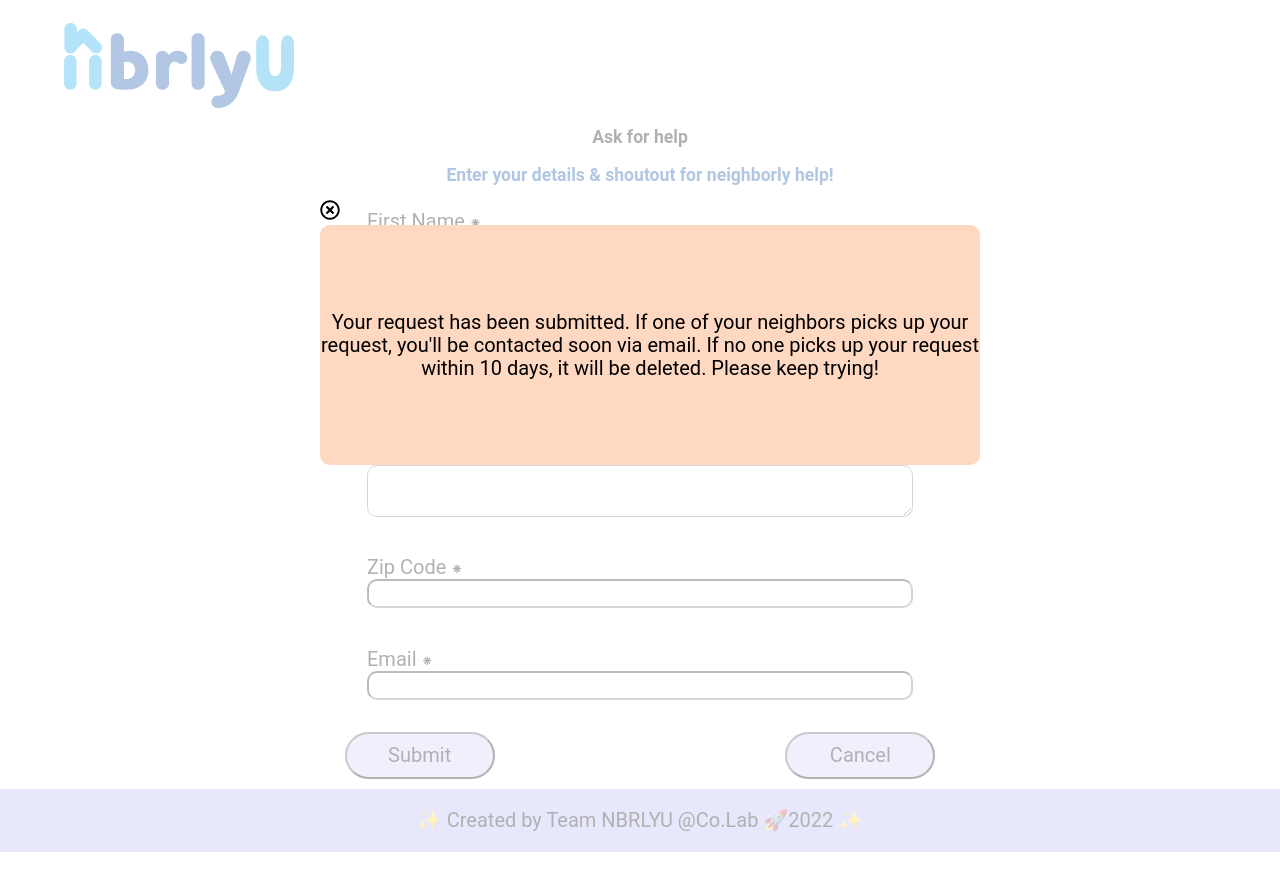
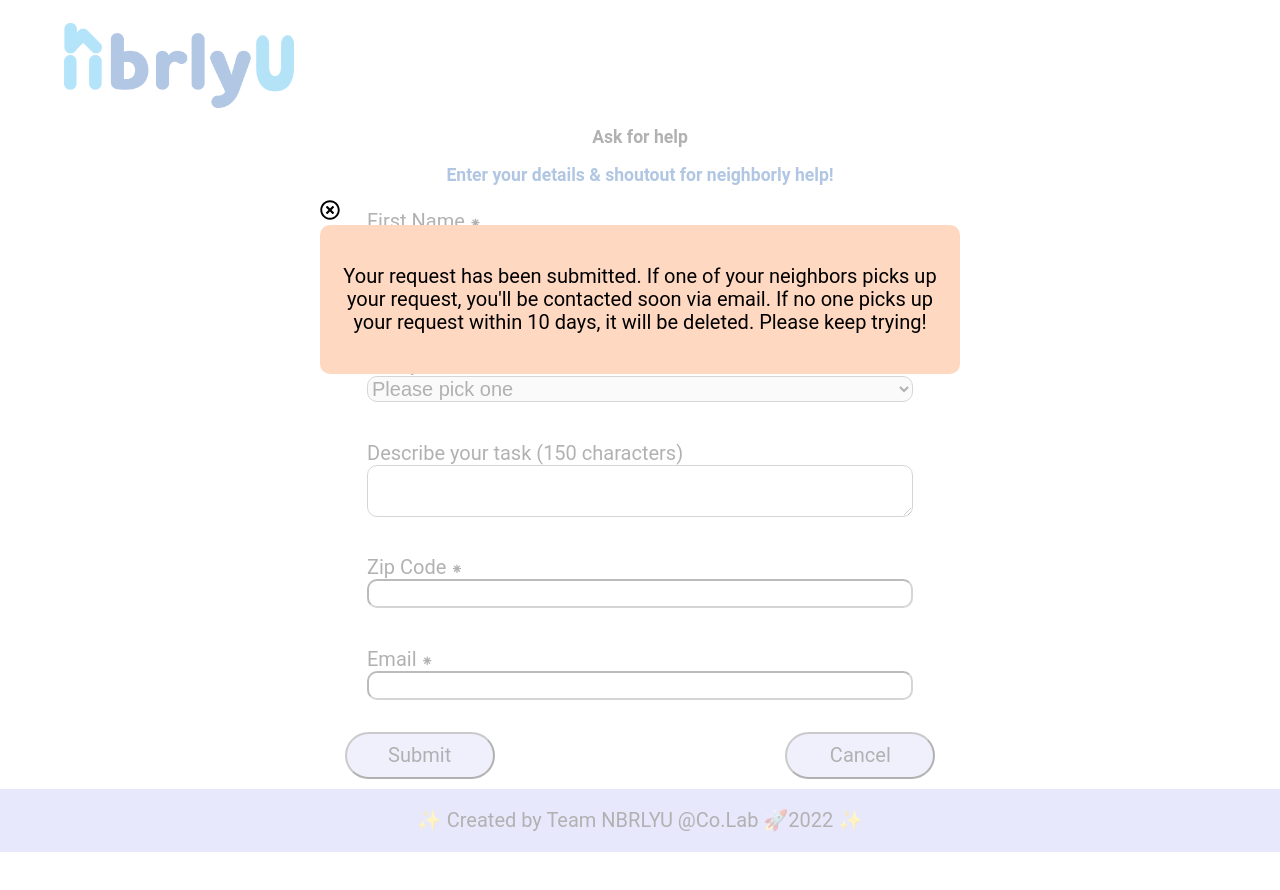
Before and after one commit to Co-Lab-You-Belong-in-Tech/NBRLYU, a React (Create React App) app: page /SubmitReq in a window 1280 px wide. Shown: the top 890 px of the page. Built offline with nearby package versions, Linux system fonts and the light colour scheme.

Commit message:
fixed some styling issues in submitReq and CancelReq

```diff
--- a/src/pages/Request.js
+++ b/src/pages/Request.js
@@ -86,7 +86,7 @@ function Request() {
               id="zip"
               type="text"
               inputMode="numeric"
-              pattern="^(?(^00000(| -0000)) | (\d{5}(| -\d{4})))$"
+              // pattern="^(?(^00000(| -0000)) | (\d{5}(| -\d{4})))$"
               value={zipCode}
               onChange={(e) => setZipCode(e.target.value)}
               required
--- a/src/styles/cancelReq.scss
+++ b/src/styles/cancelReq.scss
@@ -4,14 +4,15 @@
 .cancel-req-msg {
   position: absolute;
   left: 25%;
+  right: 25%;
   top: 25%;
   z-index: 10;
   .cancel-req-text {
+    padding: 20px;
     display: flex;
     justify-content: center;
     align-items: center;
-    width: 660px;
-    height: 240px;
+    width: 100%;
     background-color: $popup;
     border-radius: 10px 10px 10px 10px;
     text-align: center;
--- a/src/styles/submitReq.scss
+++ b/src/styles/submitReq.scss
@@ -5,15 +5,16 @@
 .submit-req-msg {
   position: absolute;
   left: 25%;
+  right: 25%;
   top: 25%;
   z-index: 10;
 
   .submit-req-text {
+    padding: 20px;
     display: flex;
     justify-content: center;
     align-items: center;
-    width: 660px;
-    height: 240px;
+    width: 100%;
     background-color: $popup;
     border-radius: 10px 10px 10px 10px;
     text-align: center;
```
